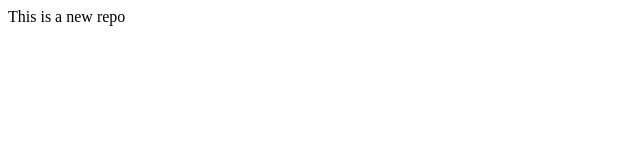
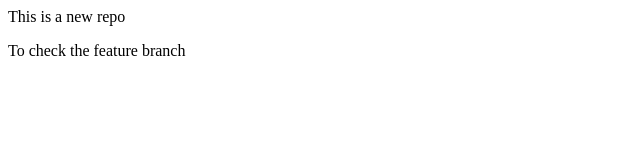
Before and after one commit to ArchM97/localRepo, a plain HTML site: page index.html in a window 1280 px wide. Shown: the whole page, without its empty margins (0-640 px from the left). Drawn offline with Linux system fonts and the light colour scheme.

Commit message:
Third commit

```diff
--- a/index.html
+++ b/index.html
@@ -1 +1,2 @@
 <p>This is a new repo</p>
+<p>To check the feature branch</p>
```
